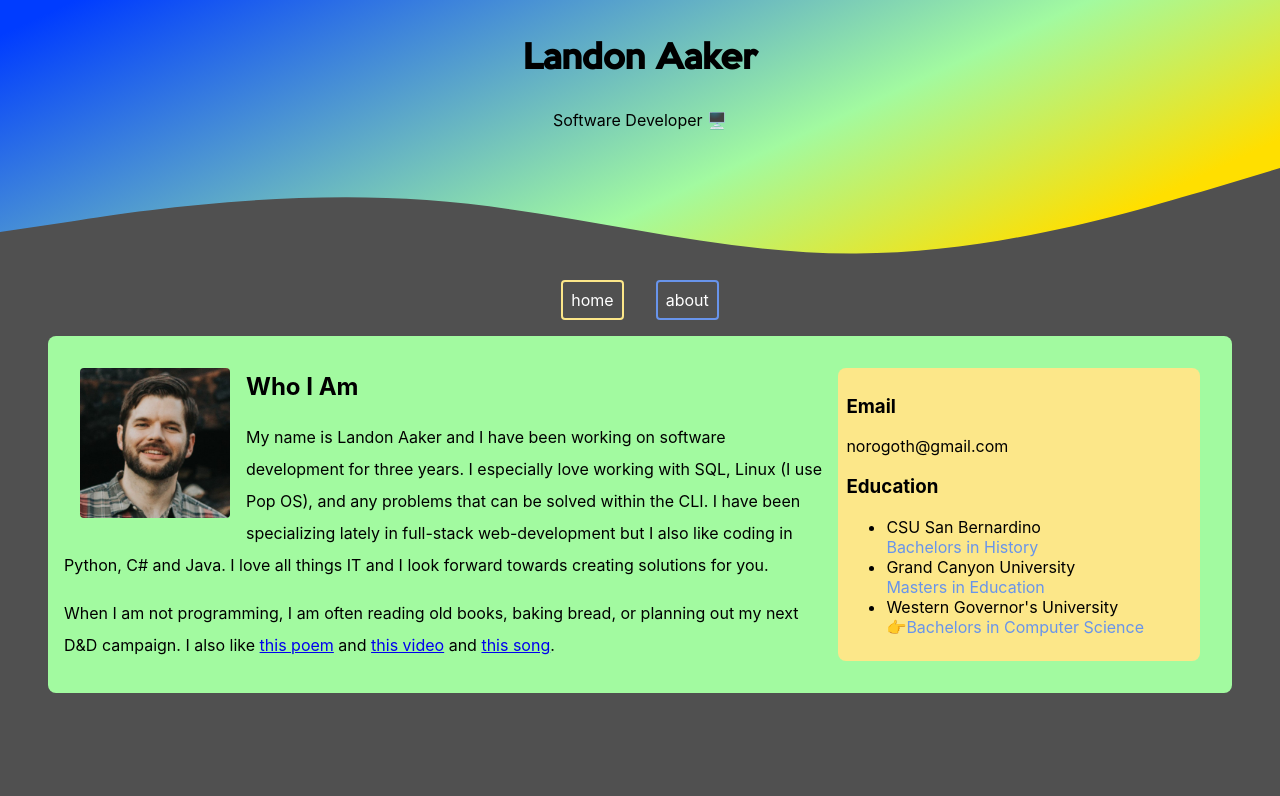
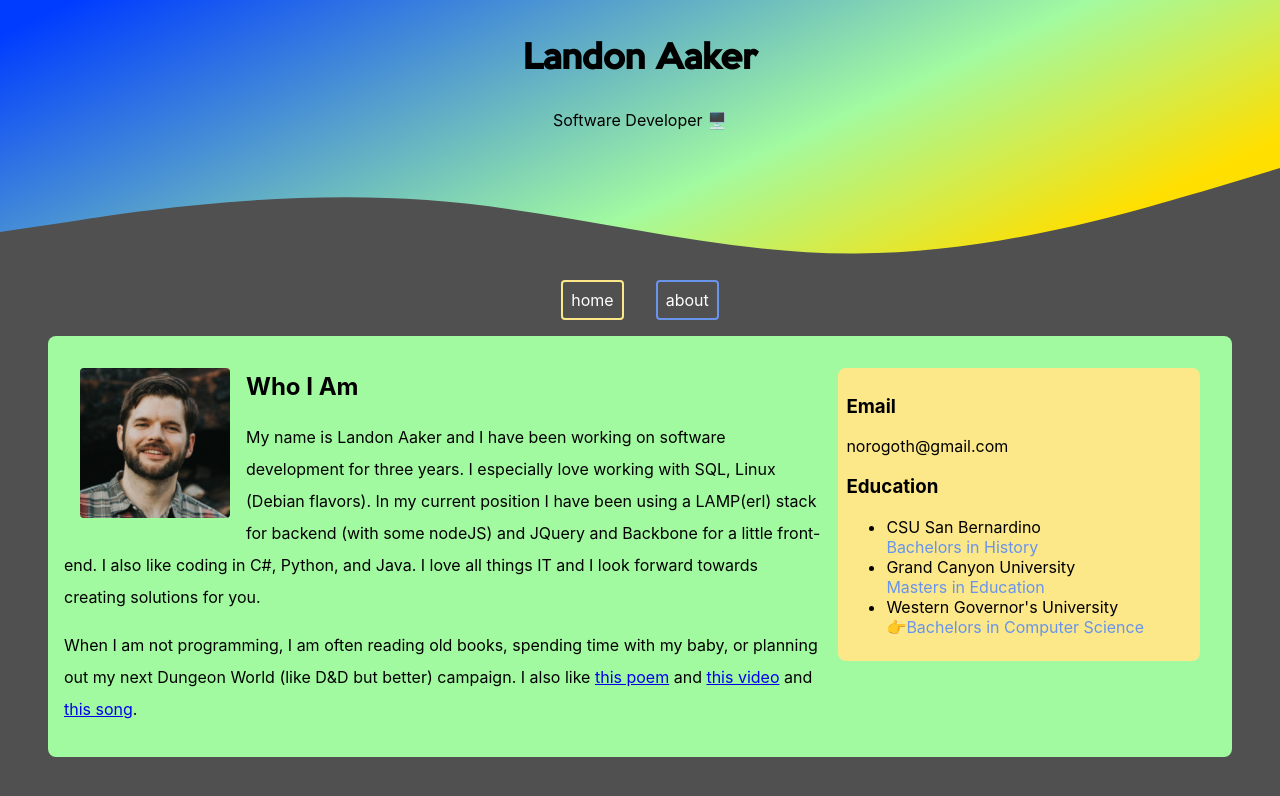
Before and after one commit to norogoth/my_website, a React (Create React App) app: page /about in a window 1280 px wide. Shown: the top 796 px of the page. Built offline with nearby package versions, Linux system fonts and the light colour scheme.

Commit message:
updating bio

```diff
--- a/src/About.js
+++ b/src/About.js
@@ -8,10 +8,10 @@ export default function About() {
 				<img alt="image of a good software developer." className="selfPortrait" src="./img/me.jpeg"/>
 				<h2 className="articleHeading">Who I Am</h2>
 				<p className="aboutText">
-					My name is Landon Aaker and I have been working on software development for three years. I especially love working with SQL, Linux (I use Pop OS), and any problems that can be solved within the CLI. I have been specializing lately in full-stack web-development but I also like coding in Python, C# and Java. I love all things IT and I look forward towards creating solutions for you.
+					My name is Landon Aaker and I have been working on software development for three years. I especially love working with SQL, Linux (Debian flavors). In my current position I have been using a LAMP(erl) stack for backend (with some nodeJS) and JQuery and Backbone for a little front-end. I also like coding in C#, Python, and Java. I love all things IT and I look forward towards creating solutions for you.
 				</p>
 				<p className="aboutText">
-					When I am not programming, I am often reading old books, baking bread, or planning out my next D&D campaign.
+					When I am not programming, I am often reading old books, spending time with my baby, or planning out my next Dungeon World (like D&D but better) campaign.
 					I also like <a href="https://www.poetryfoundation.org/poems/44651/the-tide-rises-the-tide-falls">this poem</a> and <a href="https://www.youtube.com/watch?v=wrLDoitgYp4&list=FLT1K0Lc1vrCikcPdNI6spCA&index=74&ab_channel=YUNGRISK">this video</a> and <a href="https://www.youtube.com/watch?v=RMwR1kXuGzk&list=PLaPy9ZmwmJ3LbbYjygXVGYIQ-Uv8DuUAQ&index=3&ab_channel=EvanBertram">this song</a>.
 				</p>
 			</div>
```
Also changed, not shown: 1 other file (tests, documents, lock files or other folders).
